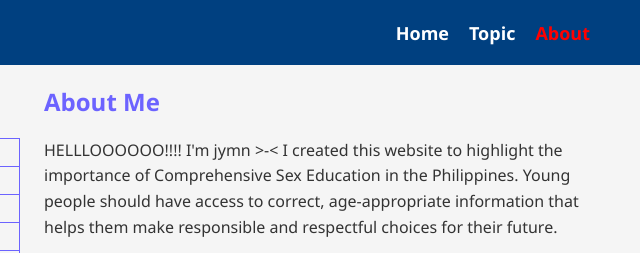
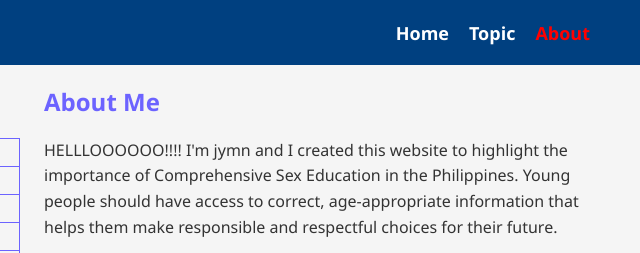
Before and after one commit to jimcutie/Cesium-1Q-Project-Tana, a plain HTML site: page about.html in a window 1280 px wide. Shown: the top 253 px of the page, 640-1280 px from the left. Drawn offline with Linux system fonts and the light colour scheme.

Commit message:
about.html

```diff
--- a/about.html
+++ b/about.html
@@ -116,7 +116,10 @@
         <div class="about-text">
             <h2>About Me</h2>
             <p>
-                HELLLOOOOOO!!!! I'm jymn >-< I created this website to highlight the importance of Comprehensive Sex Education in the Philippines. Young people should have access to correct, age-appropriate information that helps them make responsible and respectful choices for their future.
+                HELLLOOOOOO!!!! I'm jymn and I created this website to highlight the importance
+                of Comprehensive Sex Education in the Philippines. Young people should have access
+                to correct, age-appropriate information that helps them make responsible and respectful
+                choices for their future.
 
             </p>
             <p>
```
